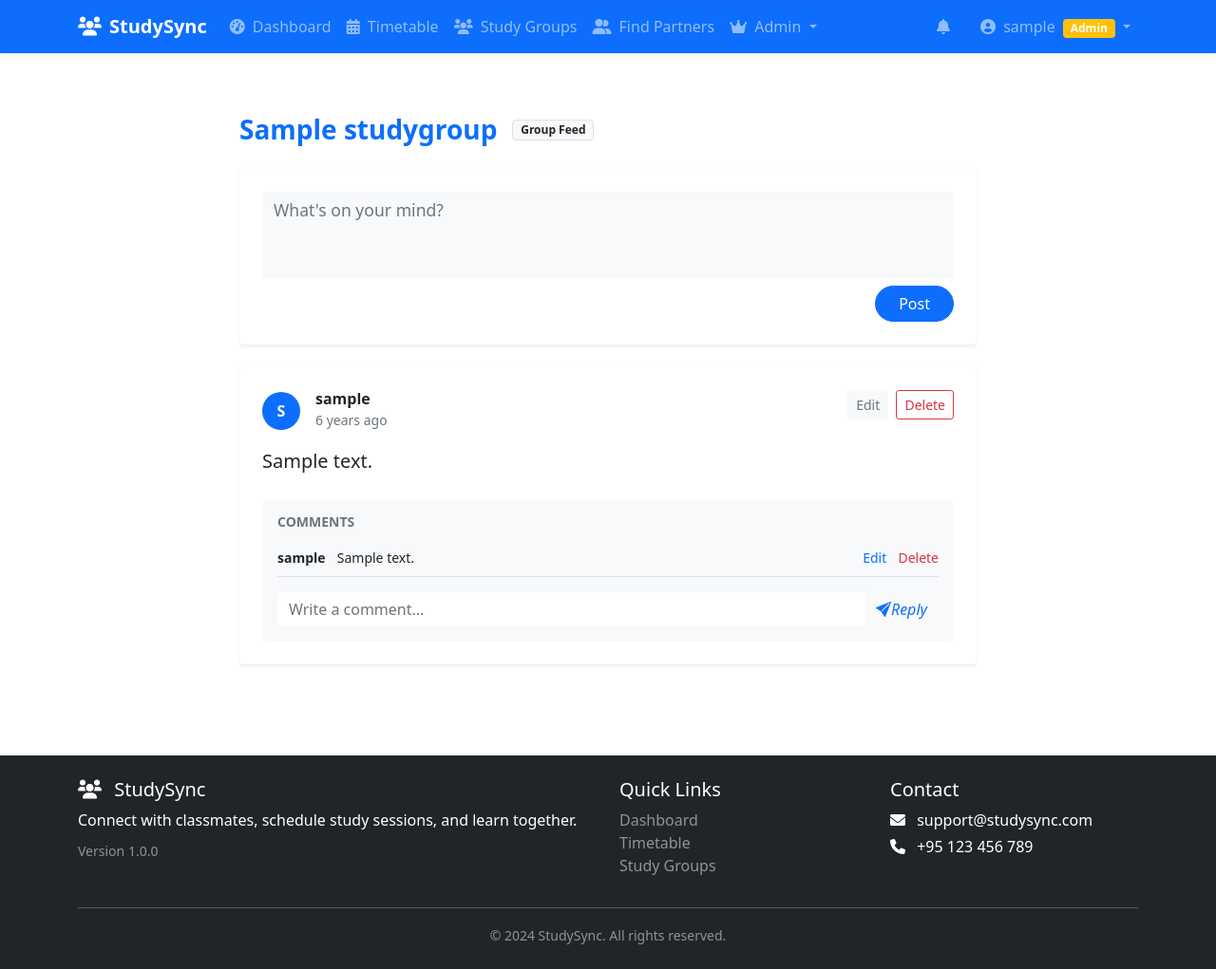
After one commit to may-cho/StudySync-repo, a Django app: page /chat/00000000-0000-0000-0000-000000000001/posts/ in a window 1280 px wide. The commit adds this page. Shown: the whole page at 95% size. Run offline with Django 5.2, Linux system fonts and the light colour scheme; a user stored in the database is signed in; tables that the repository leaves empty hold one stand-in row (values such as "Sample post"); some libraries are stand-ins or nearby versions.

Commit message:
Add new chat templates, updated core layout, and chat app logic

```diff
--- a/chat/models.py
+++ b/chat/models.py
@@ -53,3 +53,39 @@ class SharedFile(models.Model):
 
     def __str__(self):
         return self.filename
+
+class GroupPost(models.Model):
+    id = models.UUIDField(primary_key=True, default=uuid.uuid4, editable=False)
+    group = models.ForeignKey(
+        StudyGroup,
+        on_delete=models.CASCADE,
+        related_name='posts'
+    )
+    author = models.ForeignKey(User, on_delete=models.CASCADE)
+    content = models.TextField()
+    created_at = models.DateTimeField(auto_now_add=True)
+    updated_at = models.DateTimeField(auto_now=True)
+
+    class Meta:
+        ordering = ['-created_at']
+
+    def __str__(self):
+        return f"Post by {self.author.username}"
+
+
+class PostComment(models.Model):
+    id = models.UUIDField(primary_key=True, default=uuid.uuid4, editable=False)
+    post = models.ForeignKey(
+        GroupPost,
+        on_delete=models.CASCADE,
+        related_name='comments'
+    )
+    author = models.ForeignKey(User, on_delete=models.CASCADE)
+    content = models.TextField()
+    created_at = models.DateTimeField(auto_now_add=True)
+
+    class Meta:
+        ordering = ['created_at']
+
+    def __str__(self):
+        return f"Comment by {self.author.username}"
--- a/chat/urls.py
+++ b/chat/urls.py
@@ -6,4 +6,13 @@ urlpatterns = [
     path('message/<int:message_id>/delete/', views.delete_message, name='delete_message'),
     path('file/<int:file_id>/delete/', views.delete_file, name='delete_file'),
     path('api/upload/<uuid:room_id>/', views.upload_file, name='upload_file'),
+    path('<uuid:group_id>/posts/', views.group_posts, name='group_posts'),
+    path('posts/<uuid:post_id>/comment/', views.add_comment, name='add_comment'),
+    path('post/<uuid:post_id>/delete/', views.delete_post, name='delete_post'),
+    path('post/<uuid:post_id>/edit/', views.edit_post, name='edit_post'),
+    path('comment/<uuid:comment_id>/delete/', views.delete_comment, name='delete_comment'),
+    path('comment/<uuid:comment_id>/edit/', views.edit_comment, name='edit_comment'),
+
+
+
 ]
--- a/chat/views.py
+++ b/chat/views.py
@@ -1,11 +1,11 @@
-from django.shortcuts import render, get_object_or_404
+from django.shortcuts import render, get_object_or_404, redirect
 from django.contrib.auth.decorators import login_required
 from django.http import JsonResponse, HttpResponseForbidden
 from django.views.decorators.csrf import csrf_exempt
 from django.conf import settings
 import os
 from core.models import StudyGroup, GroupMembership
-from .models import ChatRoom, Message, SharedFile
+from .models import ChatRoom, Message, SharedFile,GroupPost,PostComment
 import json
 
 
@@ -46,17 +46,18 @@ def group_chat(request, group_id):
 def delete_message(request, message_id):
     message = get_object_or_404(Message, id=message_id)
 
-    # Check if user is sender or group admin
     membership = GroupMembership.objects.filter(
-        user=request.user,
-        group=message.group
+        group=message.room.group,
+        student__user=request.user
     ).first()
 
-    if message.sender == request.user or (membership and membership.role in ['admin', 'moderator']):
+    if message.sender == request.user or (membership and membership.is_admin):
         message.delete()
         return JsonResponse({'success': True})
 
     return JsonResponse({'success': False, 'error': 'Permission denied'})
+
+
 @login_required
 @csrf_exempt
 def upload_file(request, room_id):
@@ -159,3 +160,111 @@ def delete_file(request, file_id):
 
     shared_file.delete()
     return JsonResponse({'success': True})
+
+@login_required
+def group_posts(request, group_id):
+    group = get_object_or_404(StudyGroup, id=group_id)
+
+    # Security: only group members
+    is_member = GroupMembership.objects.filter(
+        group=group,
+        student__user=request.user
+    ).exists()
+
+    if not is_member:
+        return redirect('group_detail', group.id)
+
+    # 🔴 CREATE POST (POST-REDIRECT-GET pattern)
+    if request.method == 'POST':
+        content = request.POST.get('content')
+
+        if content:
+            GroupPost.objects.create(
+                group=group,
+                author=request.user,
+                content=content
+            )
+
+        # ✅ THIS LINE PREVENTS DUPLICATES
+        return redirect('chat:group_posts', group_id=group.id)
+
+    posts = GroupPost.objects.filter(group=group).order_by('-created_at')
+
+    return render(request, 'chat/group_posts.html', {
+        'group': group,
+        'posts': posts,
+        'user': request.user
+    })
+
+
+@login_required
+def add_comment(request, post_id):
+    post = get_object_or_404(GroupPost, id=post_id)
+
+    is_member = GroupMembership.objects.filter(
+        group=post.group,
+        student__user=request.user
+    ).exists()
+
+    if not is_member:
+        return HttpResponseForbidden("Access denied")
+
+    if request.method == 'POST':
+        content = request.POST.get('content')
+        if content:
+            PostComment.objects.create(
+                post=post,
+                author=request.user,
+                content=content
+            )
+
+    return redirect('group_posts', group_id=post.group.id)
+
+@login_required
+def delete_post(request, post_id):
+    post = get_object_or_404(GroupPost, id=post_id)
+
+    if post.author != request.user:
+        return redirect('group_posts', group_id=post.group.id)
+
+    post.delete()
+    return redirect('group_posts', group_id=post.group.id)
+
+@login_required
+def edit_post(request, post_id):
+    post = get_object_or_404(GroupPost, id=post_id)
+
+    if post.author != request.user:
+        return redirect('group_posts', group_id=post.group.id)
+
+    if request.method == 'POST':
+        post.content = request.POST.get('content')
+        post.save()
+        return redirect('group_posts', group_id=post.group.id)
+
+    return render(request, 'chat/edit_post.html', {'post': post})
+
+@login_required
+def delete_comment(request, comment_id):
+    comment = get_object_or_404(PostComment, id=comment_id)
+
+    if comment.author != request.user:
+        return redirect('group_posts', group_id=comment.post.group.id)
+
+    comment.delete()
+    return redirect('group_posts', group_id=comment.post.group.id)
+
+@login_required
+def edit_comment(request, comment_id):
+    comment = get_object_or_404(PostComment, id=comment_id)
+
+    # Authorization: Ensure only the author can edit
+    if comment.author != request.user:
+        return redirect('group_posts', group_id=comment.post.group.id)
+
+    if request.method == 'POST':
+        comment.content = request.POST.get('content')
+        comment.save()
+        return redirect('group_posts', group_id=comment.post.group.id)
+
+    return render(request, 'chat/edit_comment.html', {'comment': comment})
--- a/core/urls.py
+++ b/core/urls.py
@@ -26,7 +26,7 @@ urlpatterns = [
     path('courses/remove/<int:course_id>/', views.remove_course, name='remove_course'),
 
     # Study Partners
-    path('partners/find/', views.find_study_partners, name='find_study_partners'),
+    path('partners/find/', views.find_study_partners, name='find_study_partners_view'),
     path('partners/', views.study_partners_list, name='study_partners_list'),
 
     # Study Groups
--- a/myproject/settings.py
+++ b/myproject/settings.py
@@ -94,12 +94,12 @@ CHANNEL_LAYERS = {
 
 DATABASES = {
     'default': {
-        'ENGINE': 'django.db.backends.mysql',
+        'ENGINE': 'mysql.connector.django',
         'NAME': 'studysync_db',
         'USER': 'studysync_user',
         'PASSWORD': 'StudySync@2024',
         'HOST': 'localhost',
-        'PORT': '3307',
+        'PORT': '3306',
         'OPTIONS': {
         }
     }
--- /dev/null
+++ b/templates/chat/group_posts.html
@@ -0,0 +1,95 @@
+{% extends "base.html" %}
+{% block content %}
+
+<div class="container mt-4" style="max-width: 800px;">
+    <div class="d-flex align-items-center mb-4">
+        <h3 class="fw-bold text-primary mb-0">{{ group.name }}</h3>
+        <span class="badge bg-light text-dark ms-3 border">Group Feed</span>
+    </div>
+
+    <div class="card border-0 shadow-sm mb-4">
+        <div class="card-body p-4">
+            <form method="post">
+                {% csrf_token %}
+                <textarea name="content"
+                          class="form-control border-0 bg-light mb-2"
+                          rows="3"
+                          placeholder="What's on your mind?"
+                          style="resize: none; font-size: 1.1rem;"
+                          required></textarea>
+                <div class="d-flex justify-content-end">
+                    <button type="submit" class="btn btn-primary px-4 rounded-pill">Post</button>
+                </div>
+            </form>
+        </div>
+    </div>
+
+    {% for post in posts %}
+    <div class="card border-0 shadow-sm mb-4 overflow-hidden">
+        <div class="card-body p-4">
+            <div class="d-flex justify-content-between align-items-start mb-3">
+                <div class="d-flex align-items-center">
+                    <div class="bg-primary text-white rounded-circle d-flex align-items-center justify-content-center me-3" style="width: 40px; height: 40px; font-weight: bold;">
+                        {{ post.author.username|slice:":1"|upper }}
+                    </div>
+                    <div>
+                        <h6 class="mb-0 fw-bold">{{ post.author.username }}</h6>
+                        <small class="text-muted">{{ post.created_at|timesince }} ago</small>
+                    </div>
+                </div>
+
+                {% if post.author == user %}
+                <div class="dropdown">
+                    <a href="{% url 'edit_post' post.id %}" class="btn btn-sm btn-light text-secondary me-1">Edit</a>
+                    <a href="{% url 'delete_post' post.id %}" class="btn btn-sm btn-outline-danger" onclick="return confirm('Delete post?')">Delete</a>
+                </div>
+                {% endif %}
+            </div>
+
+            <p class="card-text fs-5 text-dark mb-4" style="line-height: 1.6;">{{ post.content }}</p>
+
+            <div class="bg-light rounded-3 p-3">
+                <h6 class="text-muted small fw-bold mb-3">COMMENTS</h6>
+
+                {% for comment in post.comments.all %}
+                <div class="mb-3 border-bottom pb-2">
+                    <div class="d-flex justify-content-between">
+                        <div>
+                            <span class="fw-bold small">{{ comment.author.username }}</span>
+                            <span class="ms-2 text-dark small">{{ comment.content }}</span>
+                        </div>
+                        {% if comment.author == user %}
+                        <div>
+                            <a href="{% url 'edit_comment' comment.id %}" class="text-primary small text-decoration-none">Edit</a>
+                            <a href="{% url 'delete_comment' comment.id %}" class="text-danger small text-decoration-none ms-2">Delete</a>
+                        </div>
+                        {% endif %}
+                    </div>
+                </div>
+                {% empty %}
+                <p class="text-muted small mb-0 italic">No comments yet. Start the conversation!</p>
+                {% endfor %}
+
+                <form method="post" action="{% url 'add_comment' post.id %}" class="mt-3">
+                    {% csrf_token %}
+                    <div class="input-group">
+                        <input type="text" name="content"
+                               class="form-control border-0 bg-white"
+                               placeholder="Write a comment..."
+                               required>
+                        <button class="btn btn-white text-primary border-0" type="submit">
+                            <i class="bi bi-send-fill">Reply</i>
+                        </button>
+                    </div>
+                </form>
+            </div>
+        </div>
+    </div>
+    {% empty %}
+    <div class="text-center py-5">
+        <p class="text-muted">No posts found in this group.</p>
+    </div>
+    {% endfor %}
+</div>
+
+{% endblock %}
```
Also changed, not shown: templates/chat/edit_comment.html (added, +37 -0 lines), templates/chat/edit_post.html (added, +37 -0 lines), templates/core/group_detail.html (+89 -97 lines), templates/core/group_list.html (+60 -53 lines), chat/migrations/0002_grouppost_postcomment.py (added), chat/migrations/0003_grouppost_updated_at.py (added).
